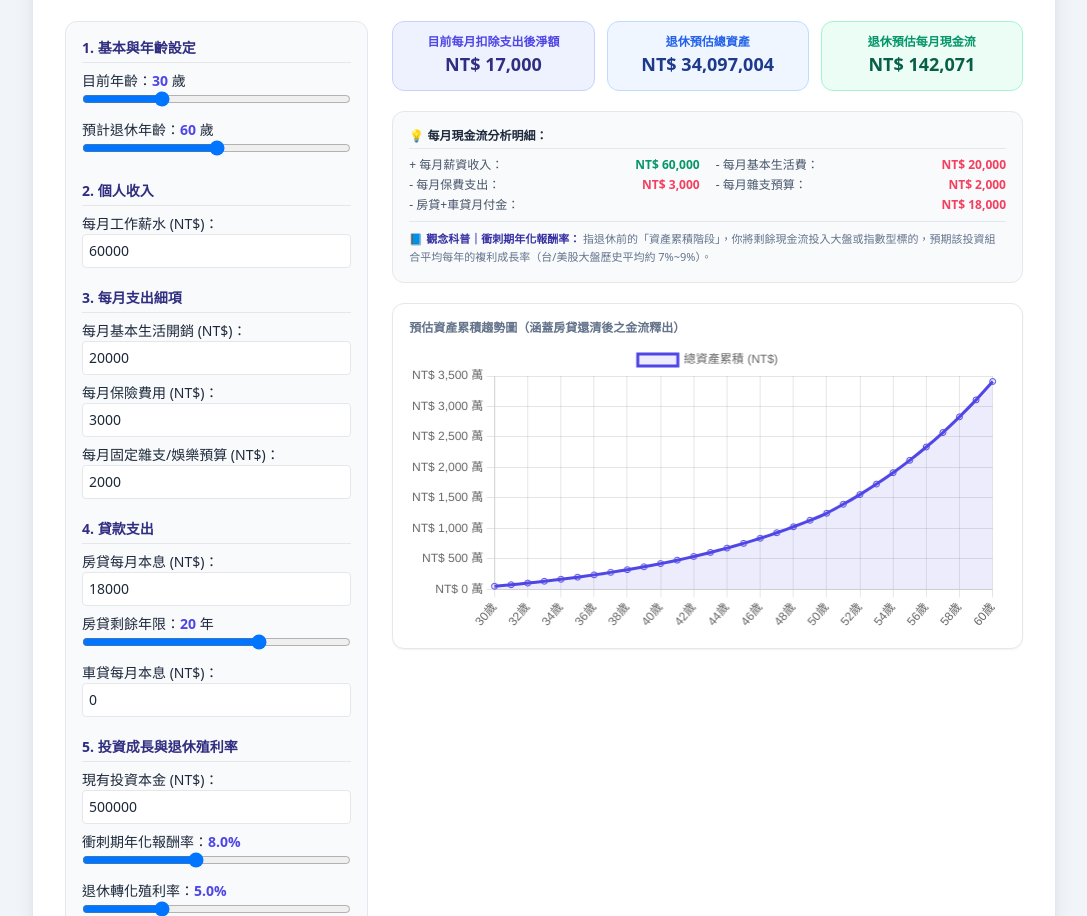
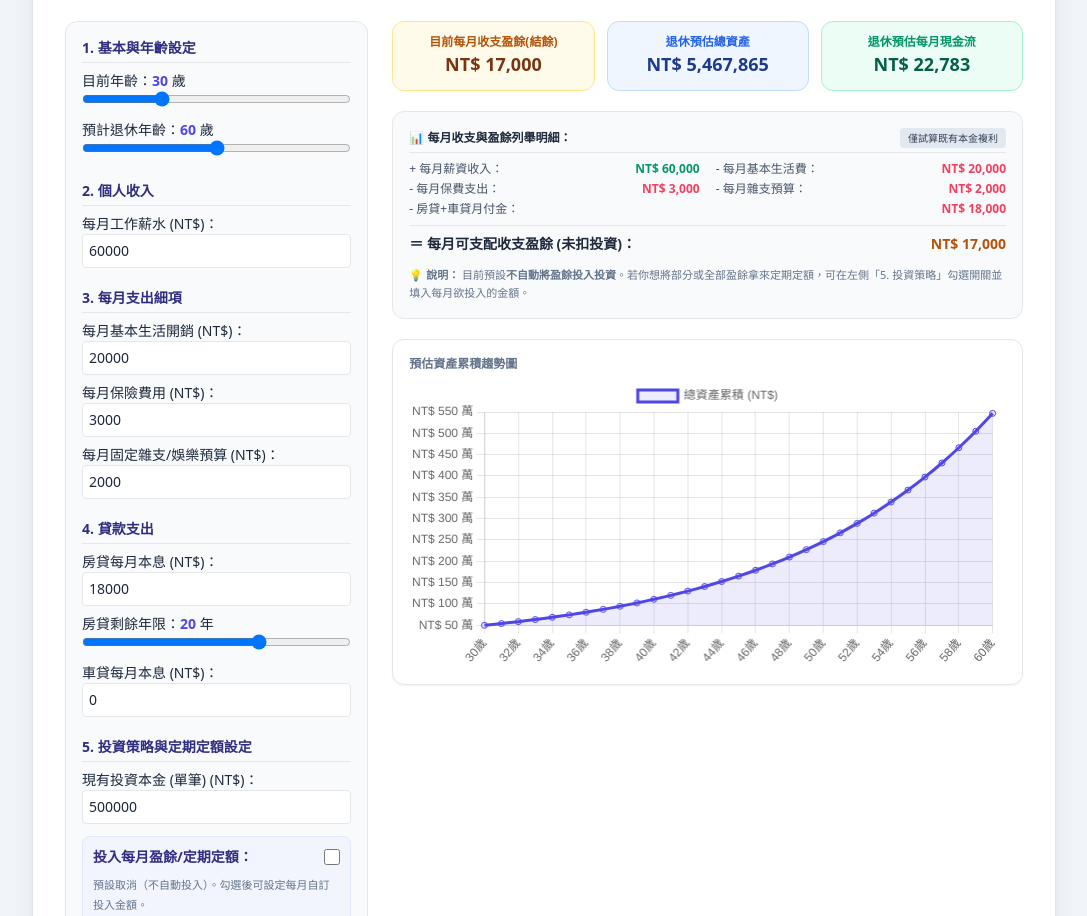
Before and after one commit to houlin-rgb/retirement-calculaor, a plain HTML site: page index.html in a window 1280 px wide. Shown: the part 137-1053 px from the top of the page, without its empty margins (96-1183 px from the left). Drawn offline with nearby package versions, Linux system fonts and the light colour scheme.

Commit message:
Update index.html

```diff
--- a/index.html
+++ b/index.html
@@ -3,7 +3,7 @@
 <head>
   <meta charset="UTF-8">
   <meta name="viewport" content="width=device-width, initial-scale=1.0">
-  <title>客製化支出與退休資產規劃系統</title>
+  <title>客製化收支與資產規劃系統 (預設不自動投入盈餘)</title>
   <script src="https://cdn.tailwindcss.com"></script>
   <script src="https://cdn.jsdelivr.net/npm/chart.js"></script>
 </head>
@@ -11,7 +11,7 @@
   <div class="max-w-5xl mx-auto bg-white p-5 md:p-8 rounded-2xl shadow-xl border border-slate-200">
     <div class="border-b pb-4 mb-6">
       <h1 class="text-2xl md:text-3xl font-extrabold text-indigo-950">個人化收支與退休規劃系統</h1>
-      <p class="text-slate-500 text-sm mt-1">精確設定每月生活費、保費與貸款，算出專屬於你的真正資產成長曲線。</p>
+      <p class="text-slate-500 text-sm mt-1">獨立列出每月結餘，自主掌控「單筆既有本金」與「每月定期定額」投入策略。</p>
     </div>
 
     <div class="grid grid-cols-1 lg:grid-cols-3 gap-6">
@@ -44,7 +44,7 @@
           </div>
         </div>
 
-        <!-- 3. 每月個人開銷細項（改為月計） -->
+        <!-- 3. 每月個人開銷細項 -->
         <div>
           <h3 class="font-bold text-indigo-900 mb-2 border-b pb-1">3. 每月支出細項</h3>
           <div class="space-y-2">
@@ -82,14 +82,30 @@
           </div>
         </div>
 
-        <!-- 5. 投資與退休殖利率 -->
+        <!-- 5. 投資策略與開關 -->
         <div>
-          <h3 class="font-bold text-indigo-900 mb-2 border-b pb-1">5. 投資成長與退休殖利率</h3>
-          <div class="space-y-2">
+          <h3 class="font-bold text-indigo-900 mb-2 border-b pb-1">5. 投資策略與定期定額設定</h3>
+          <div class="space-y-3">
             <div>
-              <label class="block font-medium">現有投資本金 (NT$)：</label>
+              <label class="block font-medium">現有投資本金 (單筆) (NT$)：</label>
               <input type="number" id="initialCapital" value="500000" step="50000" class="w-full p-1.5 border rounded">
             </div>
+
+            <!-- 定期定額開關與自訂 -->
+            <div class="p-2.5 bg-indigo-50/60 rounded-lg border border-indigo-100 space-y-2">
+              <div class="flex items-center justify-between">
+                <span class="font-bold text-indigo-900">投入每月盈餘/定期定額：</span>
+                <input type="checkbox" id="enableMonthlyInvest" class="w-4 h-4 text-indigo-600 rounded">
+              </div>
+              <p class="text-[11px] text-slate-500">預設取消（不自動投入）。勾選後可設定每月自訂投入金額。</p>
+
+              <div id="investAmountContainer" class="hidden pt-1">
+                <label class="block font-medium text-slate-700">每月定期定額金額 (NT$)：</label>
+                <input type="number" id="customMonthlyInvest" value="10000" step="1000" class="w-full p-1.5 border rounded bg-white">
+                <p class="text-[10px] text-slate-400 mt-0.5">可將下方列舉出的「每月收支結餘」彈性填入此處。</p>
+              </div>
+            </div>
+
             <div>
               <label class="block font-medium">衝刺期年化報酬率：<span id="investRateVal" class="font-bold text-indigo-600">8.0%</span></label>
               <input type="range" id="investRate" min="3" max="15" step="0.5" value="8" class="w-full">
@@ -108,9 +124,9 @@
 
         <!-- KPI 數據卡片 -->
         <div class="grid grid-cols-1 sm:grid-cols-3 gap-3 text-center">
-          <div class="p-3 bg-indigo-50 border border-indigo-200 rounded-xl">
-            <div class="text-xs text-indigo-600 font-semibold">目前每月扣除支出後淨額</div>
-            <div id="investableCash" class="text-lg font-black text-indigo-900">NT$ 0</div>
+          <div class="p-3 bg-amber-50 border border-amber-200 rounded-xl">
+            <div class="text-xs text-amber-700 font-semibold">目前每月收支盈餘(結餘)</div>
+            <div id="surplusCash" class="text-lg font-black text-amber-900">NT$ 0</div>
           </div>
           <div class="p-3 bg-blue-50 border border-blue-200 rounded-xl">
             <div class="text-xs text-blue-600 font-semibold">退休預估總資產</div>
@@ -122,9 +138,12 @@
           </div>
         </div>
 
-        <!-- 支出結構摘要與觀念說明卡片 -->
+        <!-- 每月收支與盈餘列舉明細 -->
         <div class="bg-slate-50 p-4 border rounded-xl text-xs space-y-2 text-slate-600">
-          <div class="font-bold text-slate-800 border-b pb-1">💡 每月現金流分析明細：</div>
+          <div class="font-bold text-slate-800 border-b pb-1 flex justify-between items-center">
+            <span>📊 每月收支與盈餘列舉明細：</span>
+            <span id="investStatusBadge" class="px-2 py-0.5 rounded text-[10px] bg-slate-200 text-slate-700 font-normal">僅試算既有本金複利</span>
+          </div>
           <div class="grid grid-cols-2 gap-x-4 gap-y-1">
             <div class="flex justify-between"><span>+ 每月薪資收入：</span><span id="detailSalary" class="font-semibold text-emerald-600">NT$ 0</span></div>
             <div class="flex justify-between"><span>- 每月基本生活費：</span><span id="detailLiving" class="font-semibold text-rose-500">NT$ 0</span></div>
@@ -133,16 +152,19 @@
             <div class="flex justify-between col-span-2"><span>- 房貸+車貸月付金：</span><span id="detailLoans" class="font-semibold text-rose-500">NT$ 0</span></div>
           </div>
 
-          <!-- 衝刺期說明 -->
-          <div class="mt-3 pt-2 border-t border-slate-200 text-[11px] leading-relaxed text-slate-500">
-            <span class="font-bold text-indigo-800">📘 觀念科普｜衝刺期年化報酬率：</span>
-            指退休前的「資產累積階段」，你將剩餘現金流投入大盤或指數型標的，預期該投資組合平均每年的複利成長率（台/美股大盤歷史平均約 7%~9%）。
+          <div class="pt-2 border-t border-slate-200 flex justify-between items-center font-bold text-slate-800 text-sm">
+            <span>＝ 每月可支配收支盈餘 (未扣投資)：</span>
+            <span id="detailSurplus" class="text-amber-700">NT$ 0</span>
+          </div>
+
+          <div class="text-[11px] leading-relaxed text-slate-500 pt-1">
+            💡 <strong>說明：</strong> 目前預設<strong>不自動將盈餘投入投資</strong>。若你想將部分或全部盈餘拿來定期定額，可在左側「5. 投資策略」勾選開關並填入每月欲投入的金額。
           </div>
         </div>
 
         <!-- 資產成長圖表 -->
         <div class="bg-white p-4 border rounded-xl shadow-sm">
-          <h4 class="text-xs font-bold text-slate-500 mb-2">預估資產累積趨勢圖（涵蓋房貸還清後之金流釋出）</h4>
+          <h4 class="text-xs font-bold text-slate-500 mb-2">預估資產累積趨勢圖</h4>
           <div class="relative h-72 w-full">
             <canvas id="proChart"></canvas>
           </div>
@@ -177,6 +199,18 @@
       }
     });
 
+    const enableCheckbox = document.getElementById('enableMonthlyInvest');
+    const investContainer = document.getElementById('investAmountContainer');
+
+    enableCheckbox.addEventListener('change', function() {
+      if (this.checked) {
+        investContainer.classList.remove('hidden');
+      } else {
+        investContainer.classList.add('hidden');
+      }
+      calculate();
+    });
+
     function calculate() {
       const curAge = parseInt(document.getElementById('currentAge').value);
       const retAge = parseInt(document.getElementById('retireAge').value);
@@ -194,23 +228,38 @@
       const investRate = parseFloat(document.getElementById('investRate').value) / 100 / 12;
       const retireYield = parseFloat(document.getElementById('retireYield').value) / 100;
 
+      const isInvestEnabled = enableCheckbox.checked;
+      const customInvestVal = parseFloat(document.getElementById('customMonthlyInvest').value) || 0;
+
       document.getElementById('currentAgeVal').innerText = curAge;
       document.getElementById('retireAgeVal').innerText = retAge;
       document.getElementById('mortgageYearsVal').innerText = mortgageYears;
       document.getElementById('investRateVal').innerText = (investRate * 12 * 100).toFixed(1) + '%';
       document.getElementById('retireYieldVal').innerText = (retireYield * 100).toFixed(1) + '%';
 
-      // 支出明細顯示
+      // 每月收支與盈餘計算
+      const totalMonthlyExpenses = monthlyExpenses + monthlyInsurance + monthlyOthers + mortgagePmt + carLoanPmt;
+      const monthlySurplus = salary - totalMonthlyExpenses;
+
+      // 畫面明細更新
       document.getElementById('detailSalary').innerText = 'NT$ ' + salary.toLocaleString();
       document.getElementById('detailLiving').innerText = 'NT$ ' + monthlyExpenses.toLocaleString();
       document.getElementById('detailInsurance').innerText = 'NT$ ' + monthlyInsurance.toLocaleString();
       document.getElementById('detailOthers').innerText = 'NT$ ' + monthlyOthers.toLocaleString();
       document.getElementById('detailLoans').innerText = 'NT$ ' + (mortgagePmt + carLoanPmt).toLocaleString();
+      document.getElementById('detailSurplus').innerText = 'NT$ ' + monthlySurplus.toLocaleString();
+      document.getElementById('surplusCash').innerText = 'NT$ ' + monthlySurplus.toLocaleString();
 
-      // 當前淨可用投資額
-      const initialInvestable = salary - monthlyExpenses - monthlyInsurance - monthlyOthers - mortgagePmt - carLoanPmt;
-      document.getElementById('investableCash').innerText = 'NT$ ' + (initialInvestable > 0 ? initialInvestable.toLocaleString() : '0 (金流不足)');
+      const badge = document.getElementById('investStatusBadge');
+      if (isInvestEnabled) {
+        badge.innerText = '已啟用定期定額：NT$ ' + customInvestVal.toLocaleString() + ' /月';
+        badge.className = 'px-2 py-0.5 rounded text-[10px] bg-indigo-100 text-indigo-700 font-bold';
+      } else {
+        badge.innerText = '僅試算既有本金複利';
+        badge.className = 'px-2 py-0.5 rounded text-[10px] bg-slate-200 text-slate-700 font-normal';
+      }
 
+      // 資產成長試算
       let labels = [], data = [];
       let currentVal = initialCapital;
       const totalYears = retAge - curAge;
@@ -220,10 +269,8 @@
         if (y === 0) {
           data.push(initialCapital);
         } else {
-          // 動態房貸還清邏輯
-          let activeMortgage = (y <= mortgageYears) ? mortgagePmt : 0;
-          let monthlyInvest = salary - monthlyExpenses - monthlyInsurance - monthlyOthers - activeMortgage - carLoanPmt;
-          if (monthlyInvest < 0) monthlyInvest = 0;
+          // 若未勾選，定期定額額度為 0
+          let monthlyInvest = isInvestEnabled ? customInvestVal : 0;
 
           for (let m = 0; m < 12; m++) {
             currentVal = currentVal * (1 + investRate) + monthlyInvest;
```
